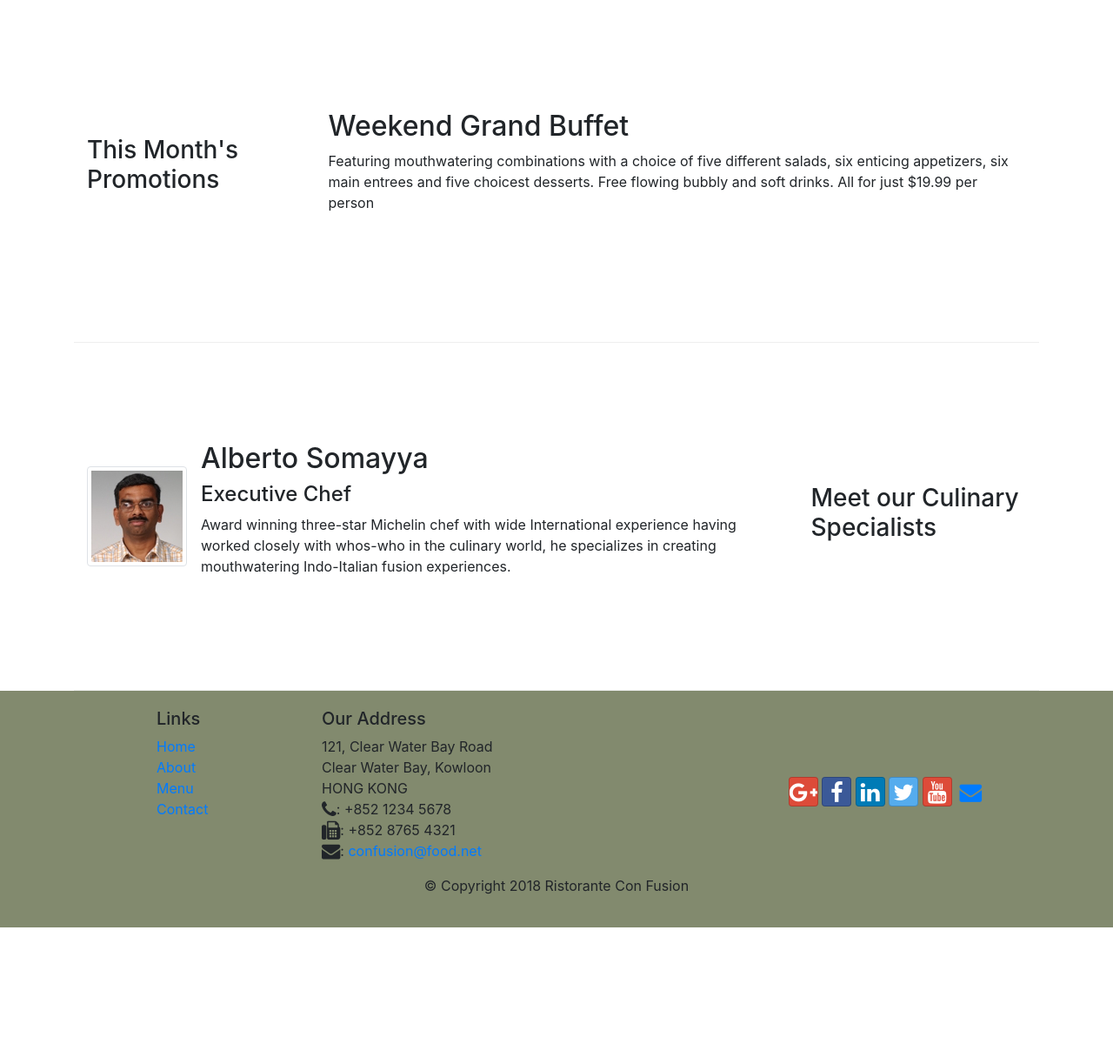
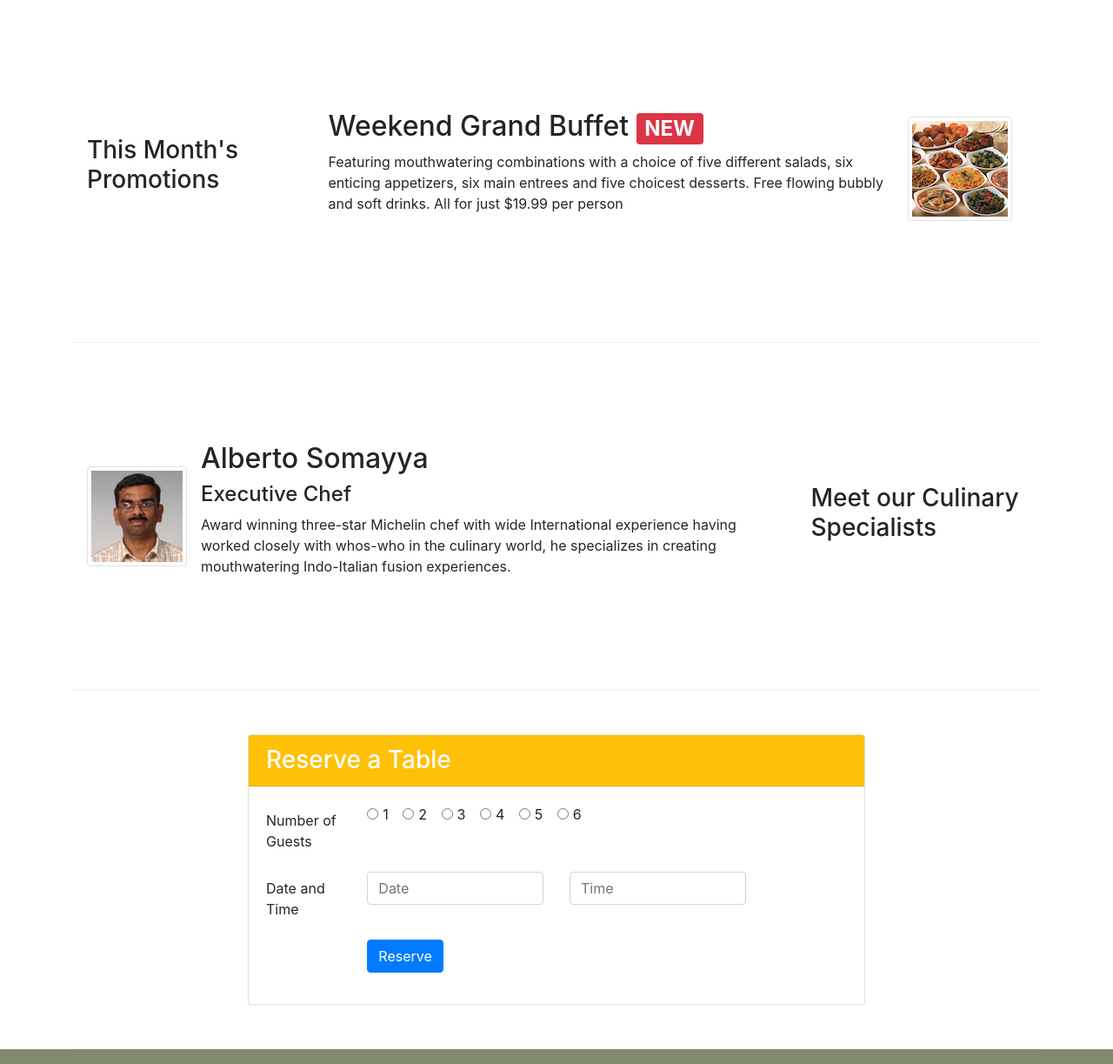
Before and after one commit to leelaprasad48/courseera, a website: page index.html in a window 1280 px wide. Shown: the part 740-1963 px from the top of the page at 87% size. Before the commit the page ends 1806 px from the top, so only its background shows below. Drawn offline with nearby package versions, Linux system fonts and the light colour scheme.

Commit message:
Bootstrap assignment-2

```diff
--- a/index.html
+++ b/index.html
@@ -49,8 +49,11 @@
                 <p class="d-none d-sm-block">We take inspiration from the World's best cuisines, and create a unique
                     fusion experience. Our lipsmacking creations will tickle your culinary senses!</p>
             </div>
-            <div class="col-12 col-sm align-self-center">
+            <div class="col-12 col-sm-3 align-self-center">
                 <img src="img/logo.png" class="img-fluid">
+            </div>
+            <div class="col-12 col-sm-3 align-self-center">
+                <a href="#cardReserveTable" class="btn btn-sm btn-block bg-warning text-dark" role="button">Reserve Table</a>
             </div>
         </div>
     </div>
@@ -65,7 +68,8 @@
             <div class="media">
                 <img class="d-flex mr-3 img-thumbnail align-self-center" src="img/uthappizza.png" alt="uthapizza">
                 <div class="media-body">
-                    <h2 class="mt-0">Uthappizza <span class="badge badge-danger">HOT</span><span class="badge badge-pill badge-secondary">$4.99</span> </h2>
+                    <h2 class="mt-0">Uthappizza <span class="badge badge-danger">HOT</span><span
+                            class="badge badge-pill badge-secondary">$4.99</span></h2>
                     <p class="d-none d-sm-block">A unique combination of Indian Uthappam (pancake) and Italian pizza,
                         topped
                         with Cerignola olives, ripe vine cherry tomatoes, Vidalia onion, Guntur chillies and Buffalo
@@ -79,11 +83,18 @@
         <div class="col-12 col-sm-4 col-md-3">
             <h3>This Month's Promotions</h3>
         </div>
-        <div class="col col-sm col-md">
-            <h2>Weekend Grand Buffet</h2>
-            <p class="d-none d-sm-block">Featuring mouthwatering combinations with a choice of five different salads,
-                six enticing appetizers, six main entrees and five choicest desserts. Free flowing bubbly and soft
-                drinks. All for just $19.99 per person </p>
+        <div class="col col-sm order-sm-last col-md">
+            <div class="media">
+                <div class="media-body">
+                    <h2 class="mt-0">Weekend Grand Buffet <span class="badge badge-danger">NEW</span></h2>
+                    <p class="d-none d-sm-block">Featuring mouthwatering combinations with a choice of five different
+                        salads,
+                        six enticing appetizers, six main entrees and five choicest desserts. Free flowing bubbly and
+                        soft
+                        drinks. All for just $19.99 per person </p>
+                </div>
+                <img class="d-flex mr-3 img-thumbnail align-self-center" src="img/buffet.png" alt="buffet">
+            </div>
         </div>
     </div>
 
@@ -108,6 +119,82 @@
 
         </div>
     </div>
+
+    <div class="row row-content justify-content-center">
+        <div class="col-sm-12 col-md-8">
+            <div class="card" id="cardReserveTable">
+                <h3 class="card-header bg-warning text-white">
+                    Reserve a Table
+                </h3>
+                <div class="card-body">
+                    <form>
+                        <div id="guestCount" class="form-group row">
+                            <label for="guestCount" class="col-12 col-md-2 col-form-label">Number of Guests</label>
+                            <div class="col-12 col-md-10">
+                                <div class="form-check form-check-inline">
+                                    <input class="form-check-input" type="radio" name="inlineRadioOptions"
+                                           id="inlineRadio1"
+                                           value="option1">
+                                    <label class="form-check-label" for="inlineRadio1">1</label>
+                                </div>
+                                <div class="form-check form-check-inline">
+                                    <input class="form-check-input" type="radio" name="inlineRadioOptions"
+                                           id="inlineRadio2"
+                                           value="option2">
+                                    <label class="form-check-label" for="inlineRadio2">2</label>
+                                </div>
+                                <div class="form-check form-check-inline">
+                                    <input class="form-check-input" type="radio" name="inlineRadioOptions"
+                                           id="inlineRadio3"
+                                           value="option3">
+                                    <label class="form-check-label" for="inlineRadio3">3</label>
+                                </div>
+                                <div class="form-check form-check-inline">
+                                    <input class="form-check-input" type="radio" name="inlineRadioOptions"
+                                           id="inlineRadio4"
+                                           value="option1">
+                                    <label class="form-check-label" for="inlineRadio4">4</label>
+                                </div>
+                                <div class="form-check form-check-inline">
+                                    <input class="form-check-input" type="radio" name="inlineRadioOptions"
+                                           id="inlineRadio5"
+                                           value="option2">
+                                    <label class="form-check-label" for="inlineRadio5">5</label>
+                                </div>
+                                <div class="form-check form-check-inline">
+                                    <input class="form-check-input" type="radio" name="inlineRadioOptions"
+                                           id="inlineRadio6"
+                                           value="option3">
+                                    <label class="form-check-label" for="inlineRadio6">6</label>
+                                </div>
+                            </div>
+                        </div>
+                        <div class="form-group row">
+                            <label for="dateAndTime" class="col-12 col-md-2 col-form-label">Date and Time</label>
+                            <div class="col-12 col-md-4">
+                                <input type="text" class="form-control" id="date" name="Date"
+                                       placeholder="Date">
+                            </div>
+                            <div class="col-12 col-md-4">
+                                <input type="text" class="form-control" id="dateAndTime" name="Time"
+                                       placeholder="Time">
+                            </div>
+                        </div>
+                        <div class="form-group row">
+                            <div class="offset-md-2 col-md-10">
+                                <button type="submit" class="btn btn-primary">
+                                    Reserve
+                                </button>
+                            </div>
+
+                        </div>
+                    </form>
+                </div>
+            </div>
+        </div>
+    </div>
+
+
 </div>
 
 <footer class="footer">
```
